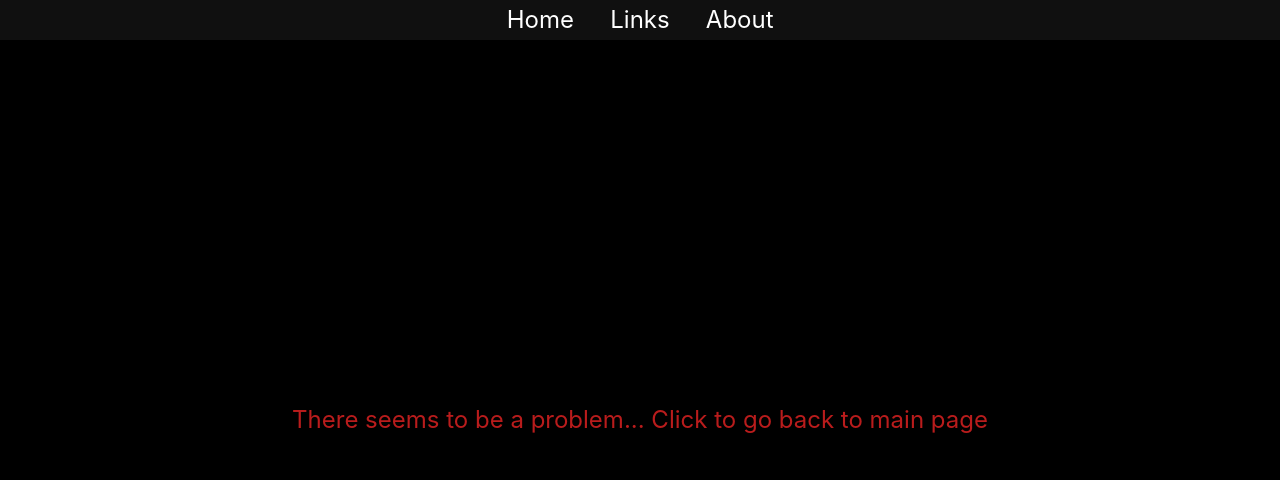
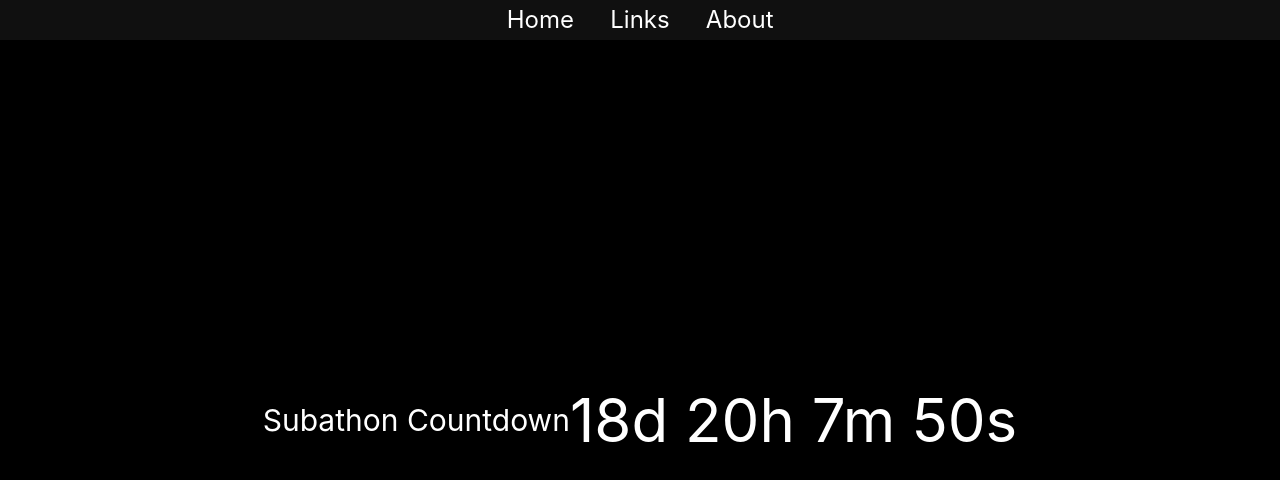
Before and after one commit to PaputsaTTV/PaputsaTTV, a Next.js app: page /subathon in a window 1280 px wide. Before the commit this address had no page. Shown: the top 480 px of the page. Built offline with nearby package versions, Linux system fonts and the light colour scheme.

Commit message:
Added Subathon.js

```diff
--- a/pages/samson.js
+++ b/pages/subathon.js
@@ -22,7 +22,7 @@ export default function App() {
     });
     return (
         <div className="w-[100vw] h-[90vh] lg:h-[95vh] bg-black flex justify-center items-center">
-            <h1 className="text-white text-3xl">You have solved the riddle, keep this between us.</h1>
+            <h1 className="text-white text-3xl">Subathon Countdown</h1>
             <h1 id="time" className="text-white text-6xl"></h1>
         </div>
     );
```
